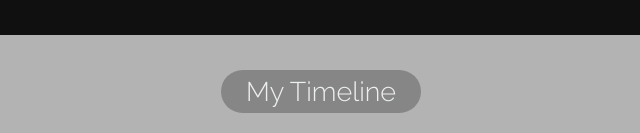
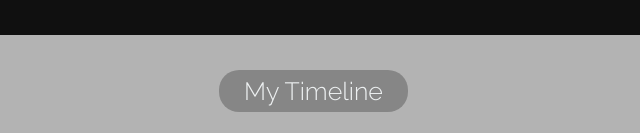
Before and after one commit to JamieScurr/jamiescurrWebsite, a plain HTML site: page public/index.html in a window 1280 px wide. Shown: the part 817-950 px from the top of the page, 339-979 px from the left. Drawn offline with Linux system fonts and the light colour scheme.

Commit message:
fixed cv sharing document

```diff
--- a/public/styles.css
+++ b/public/styles.css
@@ -251,24 +251,21 @@ body {
   }
 }
 
-h7{
+h7 {
   margin-top: 35px;
+  margin-bottom: 40px;
   position: absolute;
-    font-size: 27px;
+  font-size: 25px;
   background-color: rgba(0, 0, 0, 0.25);
   text-align: center;
   font-family: raleway;
   color: #edf0f1;
   font-weight: 760px;
   left: 50%;
-    transform: translateX(-100px);
+  transform: translateX(-82px);
   padding: 6px 25px;
-    border: none;
-    border-radius: 30px;
+  border-radius: 20px;
   cursor: pointer;
-    margin-left: 20px;
-    margin-right: 20px;
-
 }
 
 h7:hover{
```
Also changed, not shown: public/index.html (+0 -3 lines). Lines whose indentation alone changed are shown as unchanged.
